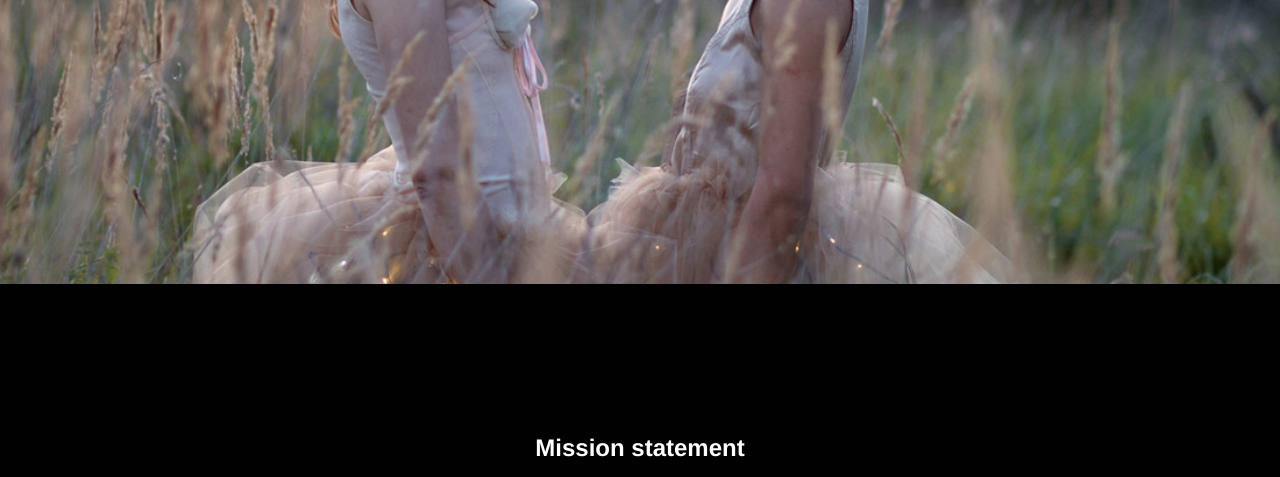
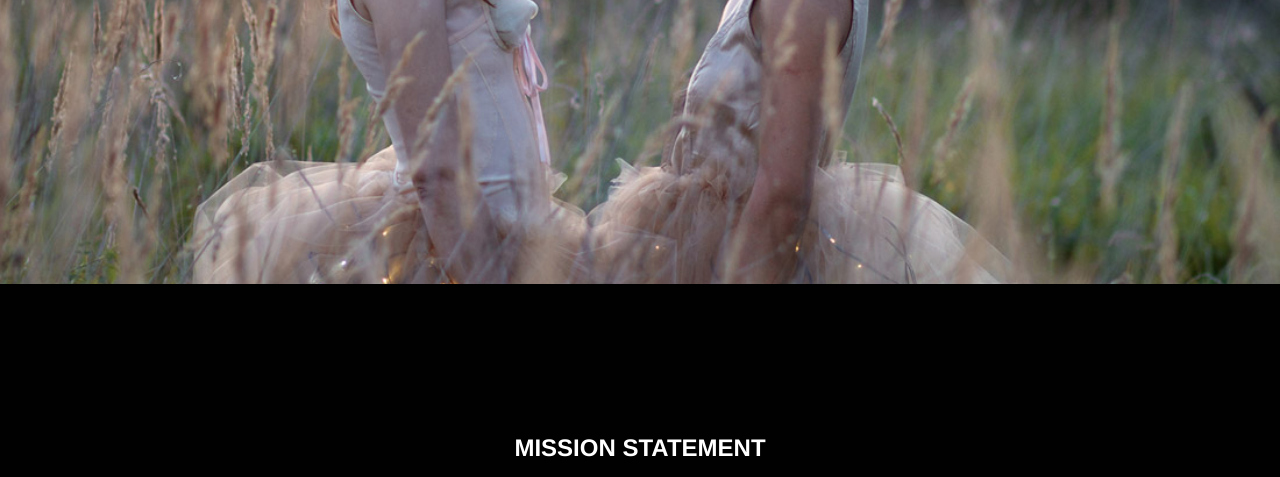
Before and after one commit to ozdenserdarli/sexysexy, a plain HTML site: page index.html in a window 1280 px wide. Shown: the part 316-793 px from the top of the page. Drawn offline with nearby package versions, Linux system fonts and the light colour scheme; some packages are replaced by stand-ins of ours.

Commit message:
Update index.html

```diff
--- a/index.html
+++ b/index.html
@@ -749,7 +749,7 @@ function bindInfoWindow(marker, map, infowindow, description) {
     </div>
 
         <div class="mission-etc">
-        <h2>Mission statement</h2>
+        <h2>MISSION STATEMENT</h2>
         <br>
             <p>At Hyper Island we love stories and movies. We are five digital ninjas that want to support Stockholm Film Festival in a digital way.
 
```
